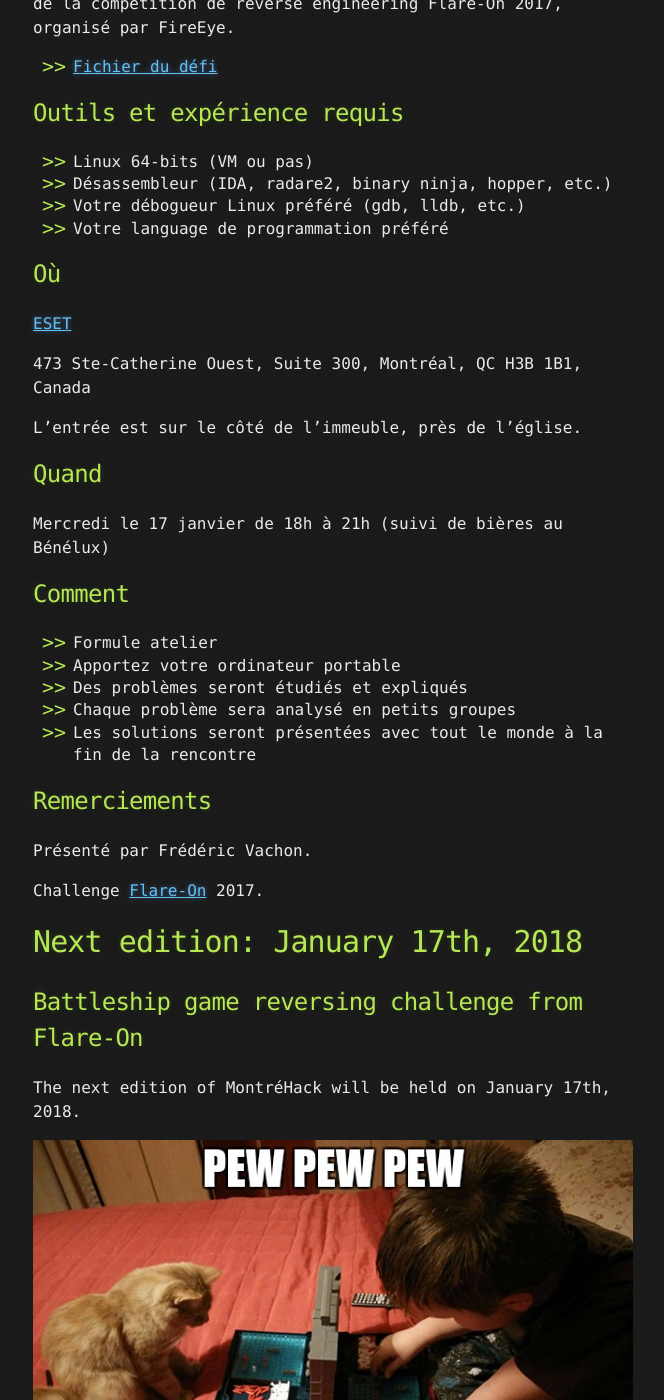
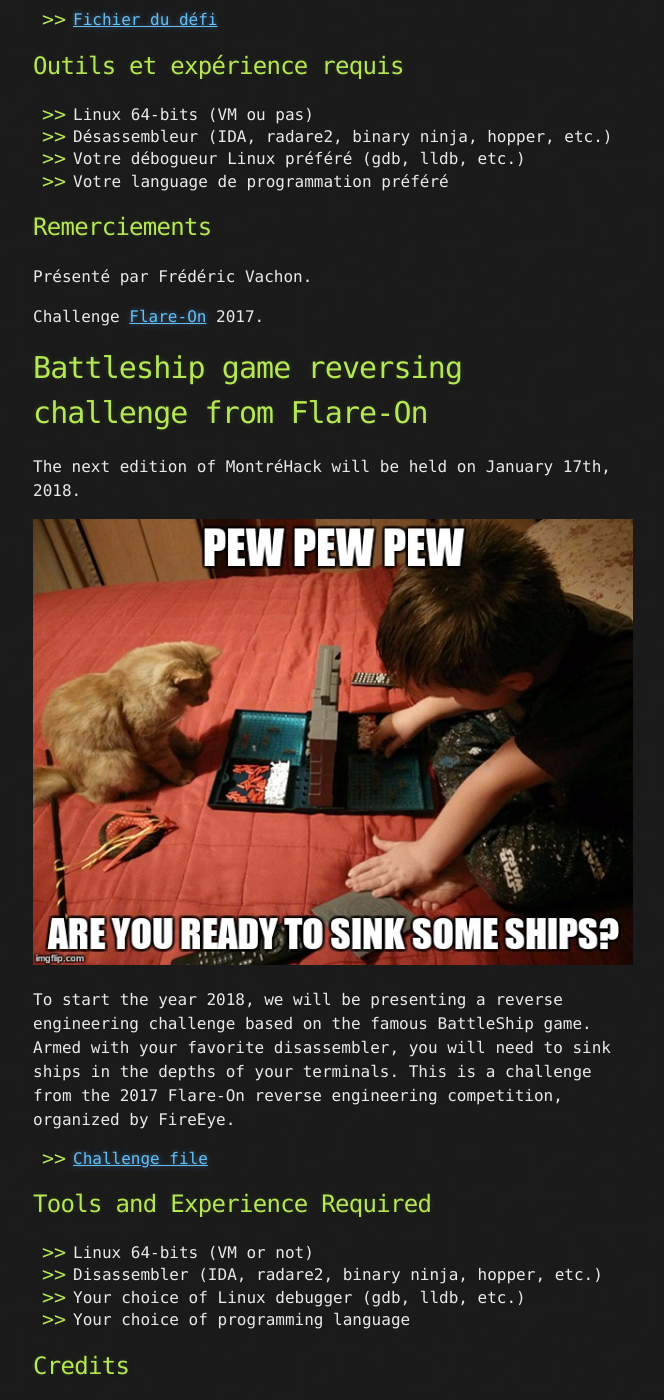
Before and after one commit to montrehack/montrehack.github.com, a Jekyll site: the page built from _posts/2018-01-17-battleship-reverse.md, in a window 1280 px wide and 1400 px high, scrolled down 1267 px. Shown: the whole window, without its empty margins (307-971 px from the left). Built offline with Jekyll 4.4.1, drawn with Linux system fonts in a browser that asks for light colours; comment, search, counter and statistics services are not loaded; some of the changed text lies outside the part shown.

Commit message:
archiving January 2018

```diff
--- a/_posts/2018-01-17-battleship-reverse.md
+++ b/_posts/2018-01-17-battleship-reverse.md
@@ -1,14 +1,12 @@
 ---
 layout: default
-title: Battleship reverse engineering
-tags: reverse-engineering
+title: Battleship Reverse Engineering
+tags: reverse-engineering crackme linux
 ---
 
-# Prochaine édition: 17 janvier 2018
+# Challenge de reversing de jeu battleship de Flare-On
 
 [English version](#english)
-
-## Challenge de reversing de jeu battleship de Flare-On
 
 La prochaine édition de MontréHack sera tenu le 17 janvier 2018. MontréHack aura dorénavant lieu le troisième mercredi du mois!
 
@@ -30,26 +28,6 @@ FireEye.
 * Votre débogueur Linux préféré (gdb, lldb, etc.)
 * Votre language de programmation préféré
 
-## Où
-
-[ESET](https://www.eset.ca)
-
-473 Ste-Catherine Ouest, Suite 300, Montréal, QC H3B 1B1, Canada
-
-L'entrée est sur le côté de l'immeuble, près de l'église.
-
-## Quand
-
-Mercredi le 17 janvier de 18h à 21h (suivi de bières au Bénélux)
-
-## Comment
-
-* Formule atelier
-* Apportez votre ordinateur portable
-* Des problèmes seront étudiés et expliqués
-* Chaque problème sera analysé en petits groupes
-* Les solutions seront présentées avec tout le monde à la fin de la rencontre
-
 ## Remerciements
 
 Présenté par Frédéric Vachon.
@@ -58,9 +36,7 @@ Challenge [Flare-On](http://flare-on.com/) 2017.
 
 <a id="english"></a>
 
-# Next edition: January 17th, 2018
-
-## Battleship game reversing challenge from Flare-On
+# Battleship game reversing challenge from Flare-On
 
 The next edition of MontréHack will be held on January 17th, 2018.
 
@@ -80,26 +56,6 @@ from the 2017 Flare-On reverse engineering competition, organized by FireEye.
 * Your choice of Linux debugger (gdb, lldb, etc.)
 * Your choice of programming language
 
-## Where
-
-[ESET](https://www.eset.ca)
-
-473 Ste-Catherine Ouest, Suite 300, Montréal, QC H3B 1B1, Canada
-
-The entrance is on the side of the building, close to the church.
-
-## When
-
-Wednesday January 17th, from 6pm to 9pm (followed by drinks at Bénélux)
-
-## How
-
-* Workshop style
-* Bring your own laptop
-* Challenges will be studied and explained
-* Challenges will be studied in small groups
-* Solutions will be presented to all at the end
-
 ## Credits
 
 Presented by Frédéric Vachon.
```
